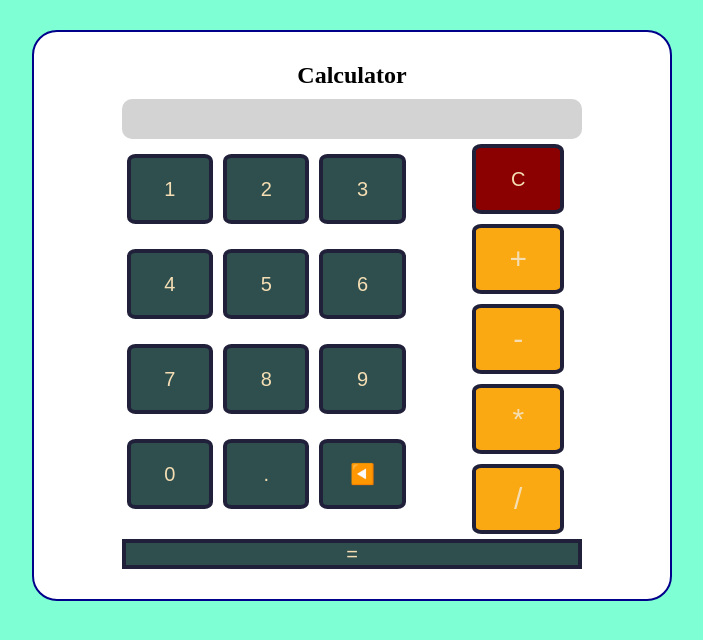
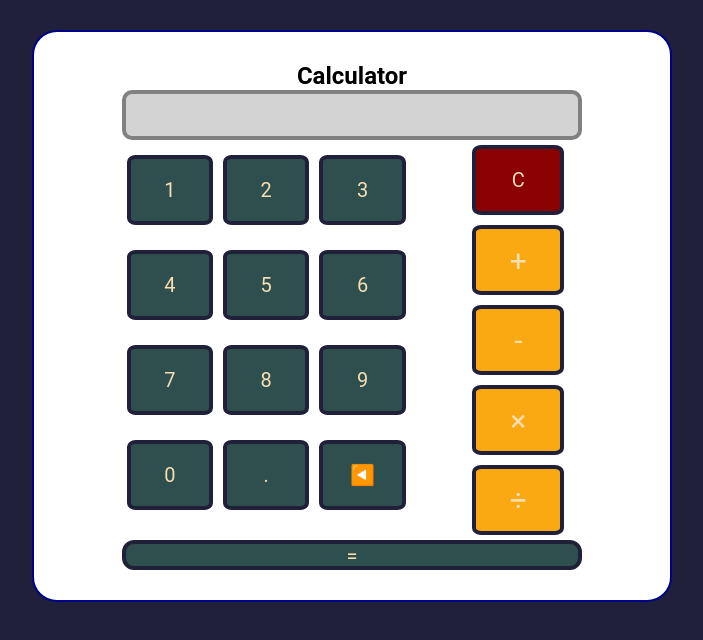
Before and after one commit to panashechipendo/TOP-Calculator-App, a plain HTML site: page index.html in a window 1280 px wide. Shown: the whole page, without its empty margins (288-991 px from the left). Drawn offline with Linux system fonts and the light colour scheme.

Commit message:
Finish styling

```diff
--- a/index.html
+++ b/index.html
@@ -29,8 +29,8 @@
           <button class="clear">C</button>
           <button class="symbol" value="+">+</button>
           <button class="symbol" value="-">-</button>
-          <button class="symbol" value="*">*</button>
-          <button class="symbol" value="/">/</button>
+          <button class="symbol" value="*">×</button>
+          <button class="symbol" value="/">÷</button>
         </div>
       </div>
 
--- a/style.css
+++ b/style.css
@@ -2,9 +2,10 @@
   box-sizing: border-box;
   margin: 0;
   padding: 0;
+  font-family: 'JetBrains Mono', 'Roboto', sans-serif
 }
 body {
-  background-color: aquamarine;
+  background-color: rgb(32, 32, 58);
   display: flex;
   justify-content: center;
   align-items: center;
@@ -62,9 +63,11 @@ button {
 
 .input-container {
   width: 80%;
-  height: 40px;
+  height: 50px;
   background-color: lightgray;
   border-radius: 10px;
+  border: 4px solid grey;
+  text-align: center;
 }
 
 .digit,
@@ -126,6 +129,7 @@ button {
   height: 30px;
   background-color: darkslategray;
   color: wheat;
+  border-radius: 12px;
 }
 
 button {
```
